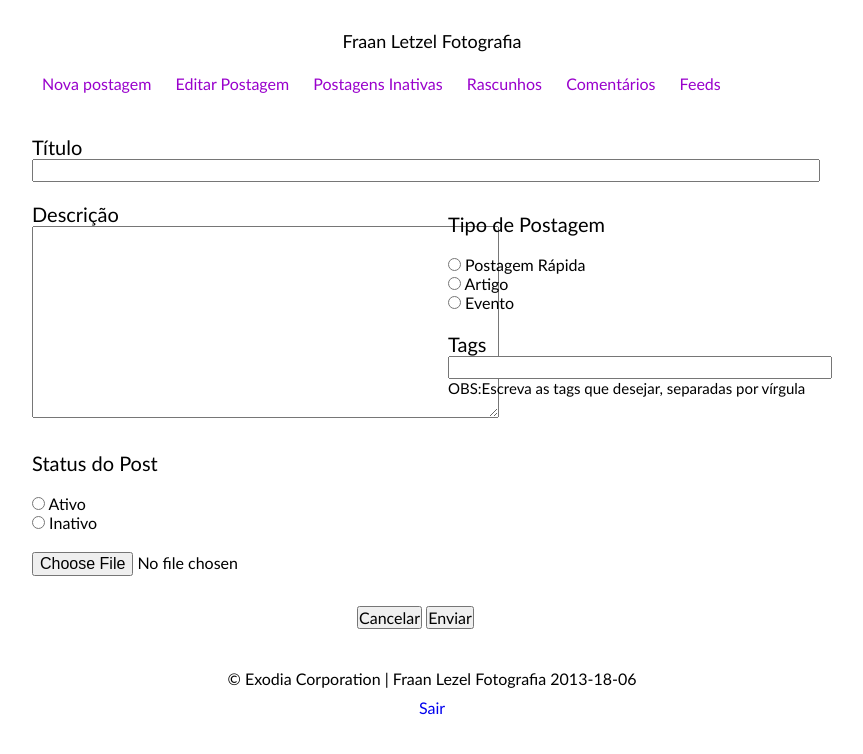
After one commit to rafadu/Projeto-Site-Fotografia, a PHP site: page /cadastroPost.html in a window 1280 px wide. The commit adds this page. Shown: the top 754 px of the page, without its empty margins (208-1071 px from the left). Run offline with PHP 8.4, Linux system fonts and the light colour scheme.

Commit message:
Criação páginas cadastro e post único

```diff
--- /dev/null
+++ b/Sistema/Views/cadastroPost.html
@@ -0,0 +1,97 @@
+<!DOCTYPE html>
+<html>
+	<head>
+		<meta charset="utf-8"/>
+		<title>Fraan Letzel Fotografia - Painel de Controle</title>
+		<link rel="stylesheet" type="text/css" href="common/styles/reset.css">
+		<link rel="stylesheet" type="text/css" href="common/styles/site.css">
+		<link rel="stylesheet" type="text/css" href="common/styles/painel.css">
+		<link rel="stylesheet" type="text/css" href="common/styles/cadastroPost.css">
+	</head>
+	<body>
+		<div id="geral">
+			<header>
+				<h1>Fraan Letzel Fotografia</h1>
+				<nav>
+					<ul>
+						<li>
+							<a href="cadastroPost.html?acao=1">Nova postagem</a>
+						</li>
+
+						<li>
+							<a href="cadastroPost.html?acao=2">Editar Postagem</a>
+						</li>
+
+						<li>
+							<a href="#">Postagens Inativas</a>
+						</li>
+
+						<li>
+							<a href="#">Rascunhos</a>
+						</li>
+
+						<li>
+							<a href="#">Comentários</a>
+						</li>
+
+						<li>
+							<a href="#">Feeds</a>
+						</li>
+					</ul>
+				</nav>
+			</header>
+			<main id="main">
+
+					<form action="" method="POST" enctype="multipart/form-data">
+						<div id="top">
+							<label for="txtTitulo">Título</label> <br/>
+							<input type="text" name="txtTitulo" id="txtTitulo"/>
+						</div>
+						<div id="left">
+							<label for="txtDescricao">Descrição</label><br/>
+							<textarea rows="10" cols="50" name="txtDescricao"></textarea>
+						</div>
+						<div id="right">
+							<div>
+								<label for="tipoPostagem">Tipo de Postagem</label><br/><br/>
+								<input type="radio" name="tipoPostagem" value="1"/> Postagem Rápida<br/>
+								<input type="radio" name="tipoPostagem" value="2"/> Artigo<br/>
+								<input type="radio" name="tipoPostagem" value="3"/> Evento<br/>
+							</div>
+							<div>
+								<label for="">Tags</label> <br />
+								<input type="text" name="txtTags"/>
+								<p>OBS:Escreva as tags que desejar, separadas por vírgula</p>
+							</div>
+						</div>
+						<div id="bottom">
+							<div id="status">
+								<label for="isAtivo">Status do Post</label><br/><br/>
+								<input type="radio" name="isAtivo" value="1"/> Ativo<br/>
+								<input type="radio" name="isAtivo" value="0"/> Inativo<br/>
+							</div>
+							<div id="imagens">
+								<input type="file" accept="image/*" name="img_0" id="img_0" value="+"/>
+							</div>
+							<div id="buttons">
+								<input type="button" name="btnCancel" value="Cancelar"/>
+								<input type="submit" name="btnSubmit" value="Enviar"/>
+							</div>
+						</div>
+					</form>
+
+			</main>
+			<footer>
+				&copy; Exodia Corporation
+				| Fraan Lezel Fotografia
+				<time pubdate="pubdate">2013-18-06</time>
+
+				<div id="login">
+						<a href="login.html">Sair</a>
+				</div>
+			</footer>
+		</div>
+		<script type="text/javascript" src="common/scripts/jquery-2.0.2.min.js"></script>
+		<script type="text/javascript" src="common/scripts/core.js"></script>
+	</body>
+</html>
--- /dev/null
+++ b/Sistema/Views/common/styles/cadastroPost.css
@@ -0,0 +1,10 @@
+#left{float: left;width: 48%;}
+#right {float: right!important;	width: 48%;}
+div{padding-top: 10px;padding-bottom: 10px;}
+#bottom{clear: both;}
+#top,#imagens,input[type="text"]{width: 99%;}
+#status{width: 100%;/*display: none;*/}
+#buttons{width: 150px;margin: 10px auto 0 auto!important;float: none!important;}
+p{font-size: 15px;}
+*{font-family:"Trebuchet MS", Tahoma, Arial, Helvetica, sans-serif;}
+label{font-size: 20px;}
--- /dev/null
+++ b/Sistema/Views/common/styles/post.css
@@ -0,0 +1,3 @@
+#imagens{margin-top: 10px}
+#imagens li{display: block;	text-align: center;}
+#imagens li img{max-width: 500px!important;	max-height: 500px!important;}
--- a/Sistema/Views/common/styles/site.css
+++ b/Sistema/Views/common/styles/site.css
@@ -1,22 +1,16 @@
-
-@import url(http://fonts.googleapis.com/css?family=Milonga);
-@import url(http://fonts.googleapis.com/css?family=Fresca);
-@import url(http://fonts.googleapis.com/css?family=Gabriela);
-@import url(http://fonts.googleapis.com/css?family=Noto+Sans);
-
-*{font-family: "Noto", sans-serif;text-decoration: none;list-style: none;}
-h1 {font-family: "Gabriela" sans-serif;font-size: 18px;text-align: center;}
-h2 {font-family: "Fresca" sans-serif;color: #FF88BB;text-align: center;}
+*{font-family: "Trebuchet MS", Tahoma, Arial, Helvetica, sans-serif;text-decoration: none;list-style: none;}
+h1 {font-family: "Trebuchet MS", Tahoma, Arial, Helvetica, sans-serif;font-size: 18px;text-align: center;}
+h2 {font-family: "Trebuchet MS", Tahoma, Arial, Helvetica, sans-serif;color: #9900CC;text-align: center;}
 article{padding: 15px;}
-article p,a{font-family: "Fresca" sans-serif;}
-article a{color: #FF88BB;}
+article p,a{font-family: "Trebuchet MS", Tahoma, Arial, Helvetica, sans-serif;}
+article a{color: #9900CC;}
 article img{max-width: 100px;max-height: 150px;}
-footer{text-align: center;font-family: "Fresca" sans-serif;}
-h3{text-align: center;color: #FF88BB;}
-p{text-align: justify;font-family: "Fresca" sans-serif}
+footer{text-align: center;font-family: "Trebuchet MS", Tahoma, Arial, Helvetica, sans-serif;}
+h3{text-align: center;color: #9900CC;}
+p{text-align: justify;font-family: "Trebuchet MS", Tahoma, Arial, Helvetica, sans-serif;}
 nav ul{padding: 0px;margin: 0px;}
 nav ul li{display: inline;}
-nav ul li a{/*Posicionamento dos itens do menu*/padding: 2px 10px;display: inline-block;/*Estilo dos itens*/font-family: "Fresca" sans-serif;color: #FF88BB;text-align: right;}
+nav ul li a{/*Posicionamento dos itens do menu*/padding: 2px 10px;display: inline-block;/*Estilo dos itens*/font-family: "Trebuchet MS", Tahoma, Arial, Helvetica, sans-serif;color: #9900CC;text-align: right;}
 aside section nav ul li a img{padding: 5px;}
 
 /*Posicionamento do site e de seus elementos*/
--- a/Sistema/Views/painel.html
+++ b/Sistema/Views/painel.html
@@ -14,11 +14,11 @@
 				<nav>
 					<ul>
 						<li>
-							<a href="#">Nova postagem</a>
+							<a href="cadastroPost.html?acao=1">Nova postagem</a>
 						</li>
 
 						<li>
-							<a href="#">Postagens editadas</a>
+							<a href="cadastroPost.html?acao=2">Editar Postagem</a>
 						</li>
 
 						<li>
```
Also changed, not shown: Sistema/Views/post.html (added, +117 -0 lines), Sistema/Views/common/images/evento1-a.jpg (added).
